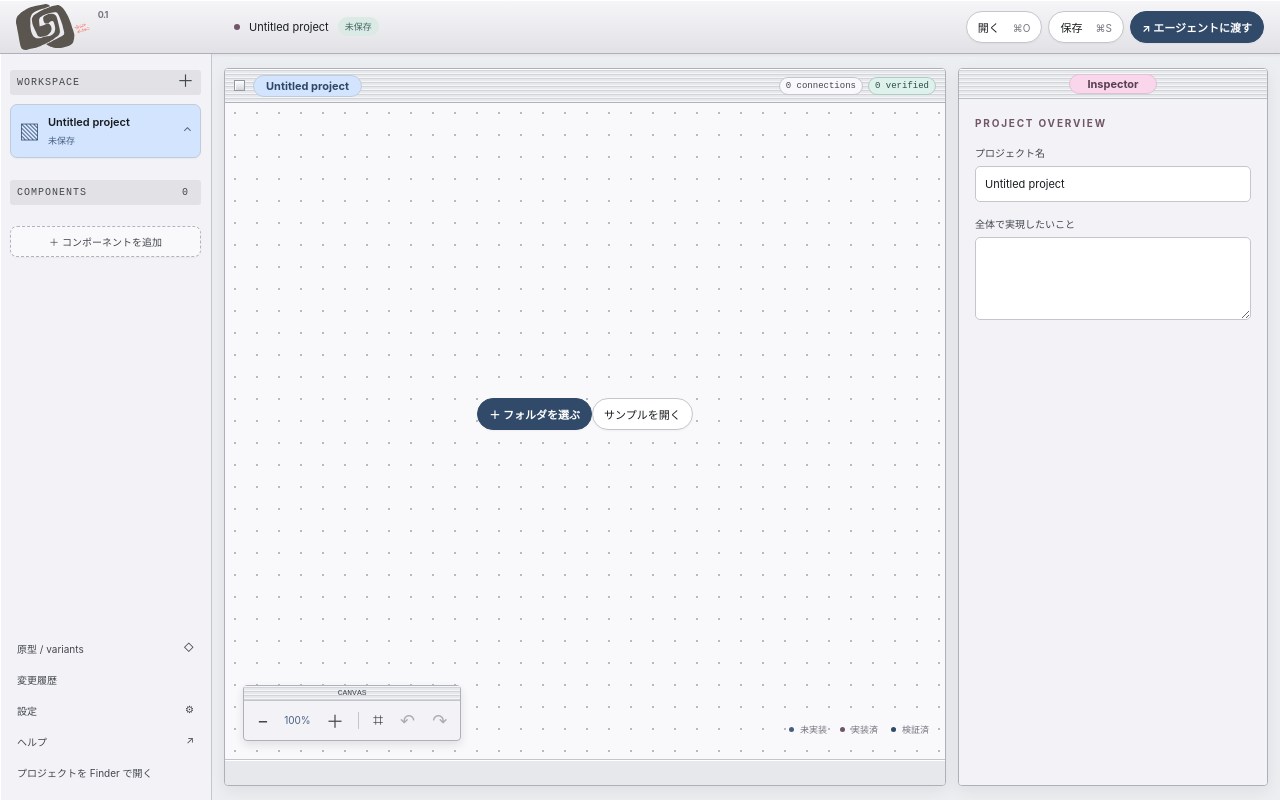
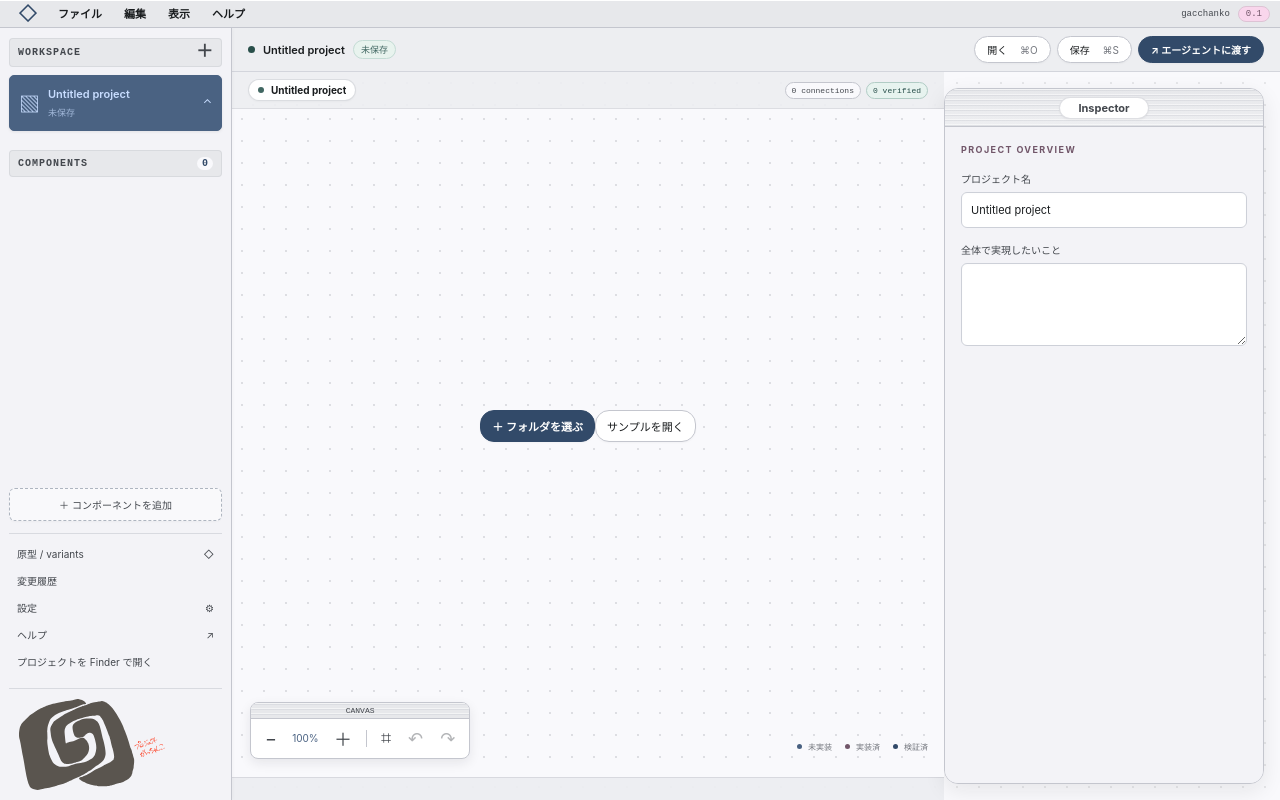
Before and after one commit to yamakkaji/gacchanko, a plain HTML site: page web/index.html in a window 1280 px wide. Drawn offline with Linux system fonts and the light colour scheme.

Commit message:
Apply full-canvas design and move logo to sidebar bottom

```diff
--- a/web/index.html
+++ b/web/index.html
@@ -3,11 +3,18 @@
 <head>
   <meta charset="UTF-8"><meta name="viewport" content="width=device-width,initial-scale=1">
   <meta http-equiv="Content-Security-Policy" content="default-src 'self'; script-src 'self'; style-src 'self' 'unsafe-inline'; img-src 'self' data:; connect-src 'none'; object-src 'none'; base-uri 'none'">
-  <title>がっちゃんこ gacchanko</title><link rel="stylesheet" href="style.css">
+  <title>がっちゃんこ gacchanko</title><link rel="stylesheet" href="style.css"><link rel="stylesheet" href="workspace.css">
 </head>
 <body>
+<nav class="app-menubar" aria-label="アプリケーションメニュー">
+  <span class="app-mark" aria-hidden="true">◇</span>
+  <details class="app-menu"><summary>ファイル</summary><div><button data-action="new-project">新規プロジェクト</button><button data-action="open-project">開く <kbd>⌘O</kbd></button><button data-action="save-project">保存 <kbd>⌘S</kbd></button><button data-action="reveal-project">Finderで開く</button></div></details>
+  <details class="app-menu"><summary>編集</summary><div><button data-action="undo">元に戻す <kbd>⌘Z</kbd></button><button data-action="redo">やり直す <kbd>⇧⌘Z</kbd></button><button data-action="add-node">コンポーネントを追加</button></div></details>
+  <details class="app-menu"><summary>表示</summary><div><button data-action="fit-view">全体を表示</button><button data-action="show-history">変更履歴</button><button data-action="template-library">原型 / variants</button><button data-action="appearance-settings">設定</button></div></details>
+  <button class="menu-help" data-action="show-help">ヘルプ</button>
+  <span class="menubar-version">gacchanko <span>0.1</span></span>
+</nav>
 <header>
-  <div class="brand"><img class="brand-logo" src="gacchanko-logo.svg" alt="がっちゃんこ gacchanko" draggable="false"><span class="version">0.1</span></div>
   <div class="project-title"><span class="project-dot"></span><span id="project-title">Untitled project</span><span id="save-state">未保存</span></div>
   <div class="toolbar"><button id="open-project">開く <kbd>⌘O</kbd></button><button id="save-project">保存 <kbd>⌘S</kbd></button><button class="primary" id="handoff">↗ エージェントに渡す</button></div>
 </header>
@@ -19,9 +26,10 @@
   <div id="node-list"></div>
   <button id="add-node" class="add-component">＋ コンポーネントを追加</button>
   <div class="left-bottom"><button id="template-library">原型 / variants <span>◇</span></button><button id="show-history">変更履歴 <span>◷</span></button><button id="appearance-settings">設定 <span>⚙</span></button><button id="show-help">ヘルプ <span>↗</span></button><button id="reveal-project">プロジェクトを Finder で開く</button></div>
+  <div class="brand"><img class="brand-logo" src="gacchanko-logo.svg" alt="がっちゃんこ gacchanko" draggable="false"></div>
 </aside>
 <section class="canvas-shell">
-  <div class="canvas-top"><div class="canvas-caption"><span class="window-square" aria-hidden="true"></span><span class="window-title" id="canvas-project-title">Untitled project</span></div><div class="canvas-badges"><span id="edge-count">0 connections</span><span id="ready-count">0 verified</span></div></div>
+  <div class="canvas-top"><div class="canvas-caption"><span class="canvas-mode-dot" aria-hidden="true"></span><span class="window-title" id="canvas-project-title">Untitled project</span></div><div class="canvas-badges"><span id="edge-count">0 connections</span><span id="ready-count">0 verified</span></div></div>
   <div id="canvas" tabindex="0" aria-label="ノードキャンバス">
     <div id="world"><svg id="edges"><g id="edge-paths"></g></svg><div id="nodes"></div><svg id="edge-handles"></svg></div>
     <div id="selection-box" hidden></div>
--- /dev/null
+++ b/web/workspace.css
@@ -0,0 +1,43 @@
+/* Full canvas, Material controls, and pinstriped node cards from the supplied design. */
+:root{--sidebar-width:232px;--bg:#f9f9fc;--panel:#f3f3f7;--stripe:repeating-linear-gradient(to bottom,#ffffff80 0 1px,#c4c6ce55 1px 2px,transparent 2px 5px)}
+body{background:var(--bg);font-size:12px}
+button{border-radius:12px;transition:background .12s,border-color .12s;box-shadow:0 1px 2px #191c1e08}
+.app-menubar{height:28px;display:flex;align-items:center;gap:2px;padding:0 10px;background:#e7e8eb;border-bottom:1px solid #c4c6ce;box-shadow:inset 0 1px #fff;position:relative;z-index:50;user-select:none}
+.app-mark{font-size:19px;color:#324a69;padding:0 8px;line-height:20px}
+.app-menu{position:relative}.app-menu summary,.menu-help{list-style:none;cursor:pointer;padding:3px 10px;border-radius:3px;font-size:11px;font-weight:600;border:0;background:none;box-shadow:none;line-height:18px}.app-menu summary::-webkit-details-marker{display:none}
+.app-menu[open]>summary,.app-menu summary:hover,.menu-help:hover{background:#324a69;color:#fff}
+.app-menu>div{position:absolute;top:27px;left:0;min-width:208px;padding:5px;background:#f9f9fc;border:1px solid #c4c6ce;border-radius:8px;box-shadow:0 8px 26px #191c1e24;display:flex;flex-direction:column;gap:2px}
+.app-menu>div button{border:0;text-align:left;background:none;border-radius:4px;box-shadow:none;padding:8px 10px;font-size:11px;display:flex;justify-content:space-between}.app-menu>div button:hover{background:#d3e4ff}
+.menubar-version{margin-left:auto;display:flex;align-items:center;gap:8px;color:#43474d;font:9px ui-monospace,SFMono-Regular,monospace}.menubar-version span{background:#f9d6ec;border:1px solid #ddc3d4;border-radius:12px;padding:2px 7px;color:#715669}
+header{height:44px;margin-left:var(--sidebar-width);padding:0 16px;gap:16px;background:#edeef1;border-color:#d3d5dc;box-shadow:none}
+.project-title{flex:1;gap:8px;font-weight:600}.project-dot{background:#294f4a;width:7px;height:7px;flex:none}
+#save-state{border:1px solid #c4dcd5;background:#e8f3ee;padding:2px 7px;font-weight:500}.toolbar button{padding:5px 12px;font-size:10px;border-radius:14px}.toolbar .primary{background:#324a69}
+main{height:calc(100vh - 72px);grid-template-columns:var(--sidebar-width) minmax(380px,1fr) 336px;gap:0;padding:0;background-color:#f9f9fc;background-image:radial-gradient(#74777e25 .8px,transparent .8px);background-size:22px 22px}
+.left-panel{position:fixed;left:0;top:28px;bottom:0;width:var(--sidebar-width);padding:10px 9px 10px;border-right:1px solid #c4c6ce;background:#f3f3f7;box-shadow:1px 0 4px #191c1e08;z-index:10;overflow:hidden}
+.section-heading{background:#e7e8eb;border:1px solid #c4c6ce70;padding:6px 8px;border-radius:4px;color:#43474d;font-size:10px;font-weight:600}
+.workspace-card{background:#4a6282;border-color:#4a6282;color:#c8ddff;border-radius:5px;box-shadow:0 1px 3px #191c1e14;margin-top:8px;padding:11px 9px}.workspace-card:hover{background:#3d5675;border-color:#324a69}.workspace-card strong{font-size:11px;max-width:155px}.workspace-card small{color:#c8ddffb0;max-width:155px}.workspace-card .folder-icon,.workspace-card>span:last-child{color:#c8ddff}
+.spaced{margin-top:19px}.count{background:#f9f9fc;border-radius:10px;color:#324a69;padding:1px 5px}
+#node-list{flex:1 1 auto;min-height:0;max-height:none;margin-top:6px;overflow:auto}.node-item{flex:none;padding:8px;border:1px solid transparent;border-radius:5px;gap:8px}.node-item.active{background:#d3e4ff;border-color:#b8cbe3}.node-item .item-name{font-size:10px}.node-item .node-mini{color:#715669}.add-component{flex:none;border-radius:6px;padding:8px;margin-top:8px;background:#fff8}
+.left-bottom{flex:none;margin-top:12px;padding:7px 8px 0;border-top:1px solid #d8dae0}.left-bottom button{padding:6px 0;font-size:10px;line-height:15px;color:#43474d}
+.brand{min-width:0;flex:none;display:flex;justify-content:flex-start;align-items:center;margin-top:12px;padding:10px 10px 0;border-top:1px solid #d8dae0}
+.brand-logo{display:block;width:146px;height:91px;max-width:100%;object-fit:contain;object-position:left bottom;user-select:none}
+.canvas-shell{grid-column:2;margin:0;border:0;border-radius:0;box-shadow:none;overflow:hidden;min-height:0;background:transparent}
+.canvas-top{height:37px;min-height:37px;padding:0 16px;background:#edeef1d9;box-shadow:none;border-bottom:1px solid #c4c6ce70;gap:8px}.canvas-caption{background:#fff;border:1px solid #c4c6ce99;box-shadow:0 1px 2px #191c1e08;border-radius:14px;padding:4px 9px;gap:7px}.canvas-mode-dot{width:6px;height:6px;border-radius:50%;background:#416762;flex:none}.window-title{border:0;padding:0;background:none;border-radius:0;font-size:10px;max-width:220px;color:#191c1e}.canvas-badges span{padding:3px 6px;font-size:8px}.canvas-badges #ready-count{background:#e7f3ef}
+#canvas{background-color:#f9f9fc;background-image:radial-gradient(#74777e35 .8px,transparent .8px)}
+.node{background:#fff;border-color:#bfc3ce;border-radius:8px;box-shadow:0 3px 8px #191c1e19;overflow:visible}.node:hover{box-shadow:0 5px 15px #191c1e20}.node.selected{border-color:#486080;box-shadow:0 0 0 2px #b0c8ed88,0 5px 15px #191c1e22}
+/* The body still totals 85px before port rows; port geometry remains exact. */
+.node-head{height:34px;padding:0 8px;gap:6px;position:relative;border-bottom:1px solid #c4c6ce;border-radius:7px 7px 0 0;background:var(--stripe),linear-gradient(#e7e8eb,#edeef1)}
+.node-symbol{width:13px;height:13px;flex-shrink:0;border-radius:3px;border:1px solid #aeb6c3;background:#fff;box-shadow:0 1px 1px #191c1e0a;font-size:10px;color:var(--accent)}
+.node-info{display:flex;align-items:center;justify-content:center;min-width:0;overflow:visible}.node-name{max-width:164px;margin:0;padding:3px 9px;border:1px solid color-mix(in srgb,var(--accent) 22%,#fff);border-radius:12px;background:color-mix(in srgb,var(--accent) 10%,#fff);font-size:10px;line-height:13px;box-shadow:0 1px 2px #191c1e08;color:var(--accent);font-weight:650}
+.node-kind{position:absolute;left:14px;top:43px;color:var(--accent);font-size:8px;line-height:10px;letter-spacing:1px}
+.node-menu{width:13px;flex:none;text-align:center;color:#74777e;font-size:10px}.node-path{height:14px;line-height:14px;margin:24px 14px 12px;color:#74777e;font-size:9px}.node-path.unresolved{color:#8d7b68}
+.port-row{background:#f3f3f777;border-color:#e7e8eb;font-size:9px}.port-row:last-child{border-radius:0 0 7px 7px}.port{background:#fff;border-color:var(--accent);box-shadow:0 0 0 2px #f9f9fc}.port.connected{background:color-mix(in srgb,var(--accent) 30%,#fff)}
+.edge-label-bg{fill:#fff;stroke:#d0d3dc}.edge-label{font-size:9px;fill:#43474d}
+.canvas-controls{bottom:18px;left:18px;border-radius:8px;background:#fff;padding:20px 6px 5px;border-color:#c4c6ce;box-shadow:0 4px 12px #191c1e16}.canvas-controls::before{border-radius:7px 7px 0 0;font-size:8px;height:15px;line-height:15px;background:var(--stripe),#e7e8eb}.canvas-controls button{border-radius:12px}.canvas-legend{bottom:25px;font-size:8px}
+footer{height:23px;min-height:23px;box-shadow:none;background:#edeef1e6;border-top:1px solid #c4c6ce80;color:#74777e}
+.right-dock{grid-column:3;margin:16px 16px 16px 0;border:1px solid #c4c6ce;border-radius:14px;background:#f3f3f7;box-shadow:0 7px 22px #191c1e15;overflow:hidden;min-height:0}
+.panel-title{height:38px;background:var(--stripe),linear-gradient(#e7e8eb,#edeef1);border-bottom:1px solid #c4c6ce;box-shadow:none}.panel-title span{background:#fff;border-color:#c4c6ce90;border-radius:14px;color:#43474d;font-size:11px;padding:3px 18px;box-shadow:0 1px 2px #191c1e0b}
+.right-panel{padding:17px 16px;background:#f3f3f7}.right-panel h2{font-size:17px}.design-policy{padding:12px;border:1px solid #d5d7df;background:#fff;border-radius:9px;margin-bottom:18px}.design-policy textarea{background:#f9f9fc}.design-policy .wide-button{background:#edeef1}.field>span{font-size:10px;color:#43474d}input,textarea,select{background:#fff;border-color:#cdd0d8;border-radius:6px;font-size:11px}.status-card{border-radius:8px}.connection-endpoint{border-radius:8px}.right-panel hr{margin:18px 0}.inspector-heading .eyebrow{font-size:9px;letter-spacing:1.4px}
+#empty-state button{border-radius:14px}dialog{border-radius:14px}dialog button{border-radius:12px}.history-modal{border-radius:14px}
+@media(max-width:1200px){:root{--sidebar-width:208px}main{grid-template-columns:var(--sidebar-width) minmax(350px,1fr) 294px;padding:0;gap:0}.workspace-card strong,.workspace-card small{max-width:128px}header{padding:0 12px;gap:10px}.right-dock{margin:12px 12px 12px 0}.canvas-top{padding:0 10px}.window-title{max-width:155px}.right-panel{padding:14px 12px}.brand{min-width:0}.brand-logo{width:128px;height:80px}}
+@media(max-height:740px){.brand{margin-top:8px;padding-top:7px}.brand-logo{width:104px;height:65px}.left-bottom{margin-top:8px;padding-top:5px}.left-bottom button{padding:4px 0}.spaced{margin-top:12px}}
```
Also changed, not shown: web/app.js (+9 -0 lines), docs/screenshots/full-canvas-preview.jpg (added).
